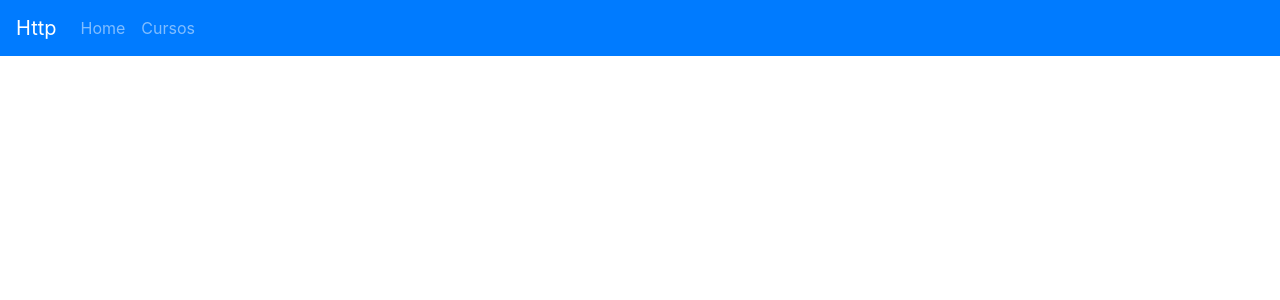
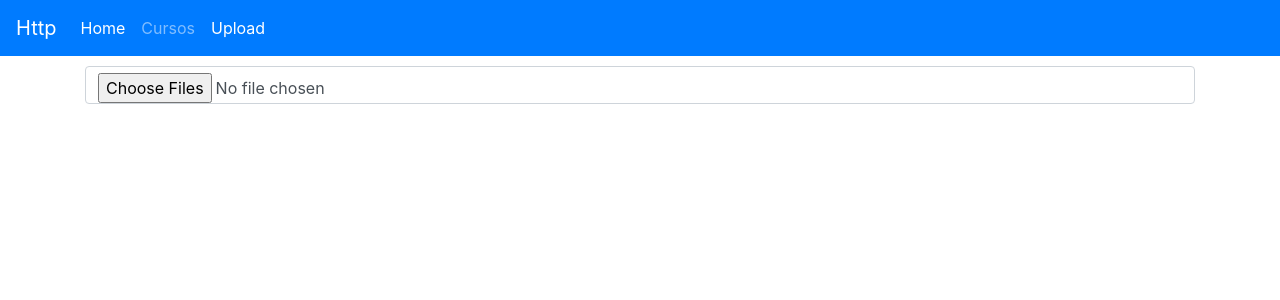
Before and after one commit to paulosergiomatos/angular-course, an Angular app: page /upload in a window 1280 px wide. Before the commit this address led to /. Shown: the top 300 px of the page. Built offline with nearby package versions, Linux system fonts and the light colour scheme.

Commit message:
aula 135

```diff
--- a/src/app/app-routing.module.ts
+++ b/src/app/app-routing.module.ts
@@ -3,13 +3,17 @@ import { RouterModule, Routes } from '@angular/router';
 
 const routes: Routes = [
   {
-    path: '', pathMatch: 'full', redirectTo: 'cursos'
+    path: '', pathMatch: 'full', redirectTo: 'upload'
   },
   {
     path: 'cursos',
     // loadChildren: './cursos/cursos.module#CursosModule'
     // a partir do angular  8 mudou para a sintaxe abaixo
     loadChildren: () => import('./cursos/cursos.module').then(m => m.CursosModule)
+  },
+  {
+    path: 'upload',
+    loadChildren: () => import('./upload-file/upload-file.module').then(m => m.UploadFileModule)
   }
 ];
 
--- a/src/app/app.component.html
+++ b/src/app/app.component.html
@@ -1,18 +1,25 @@
 <nav class="navbar navbar-expand-lg navbar-dark bg-primary">
   <a class="navbar-brand" href="#">Http</a>
-  <button class="navbar-toggler" type="button" data-toggle="collapse" data-target="#navbarNav" aria-controls="navbarNav" aria-expanded="false"
-    aria-label="Toggle navigation">
+  <button class="navbar-toggler" type="button" data-toggle="collapse" data-target="#navbarNav" aria-controls="navbarNav"
+    aria-expanded="false" aria-label="Toggle navigation">
     <span class="navbar-toggler-icon"></span>
   </button>
   <div class="collapse navbar-collapse" id="navbarNav">
     <ul class="navbar-nav">
       <li class="nav-item">
-        <a class="nav-link" routerLinkActive="active" [routerLink]="['/']">Home <span class="sr-only">(current)</span></a>
-        </li>
-        <li class="nav-item">
+        <a class="nav-link" routerLinkActive="active" [routerLink]="['/']">Home <span
+            class="sr-only">(current)</span></a>
+      </li>
+      <li class="nav-item">
         <a class="nav-link" routerLinkActive="active" [routerLink]="['/cursos']">Cursos</a>
-        </li>
-      </ul>
+      </li>
+      <!-- <li class="nav-item">
+        <a class="nav-link" routerLinkActive="active" [routerLink]="['/rxjs-poc']">RxJS POC</a>
+      </li> -->
+      <li class="nav-item">
+        <a class="nav-link" routerLinkActive="active" [routerLink]="['/upload']">Upload</a>
+      </li>
+    </ul>
   </div>
 </nav>
 <div class="container">
--- /dev/null
+++ b/src/app/upload-file/upload-file/upload-file.component.html
@@ -0,0 +1,18 @@
+<div style="margin-top: 10px;">
+  <div class="input-group">
+    <input type="file" class="form-control" id="customFile" (change)="onChange($event)" multiple>
+    <!-- <button class="btn btn-outline-secondary" type="button" id="inputGroupFileAddon04">Button</button> -->
+  </div>
+  <label for="customFile" id="customFileLabel"></label>
+</div>
+
+<!-- <div class="mb-3">
+  <input class="form-control" type="file" id="formFile">
+</div>
+
+<div style="margin-top: 10px">
+  <div class="custom-file">
+    <input type="file" class="custom-file-input" id="customFile" (change)="onChange($event)" multiple />
+    <label class="custom-file-label" for="customFile" id="customFileLabel">Selecionar Arquivo</label>
+  </div>
+</div> -->
--- /dev/null
+++ b/src/app/upload-file/upload-file/upload-file.component.ts
@@ -0,0 +1,28 @@
+import { Component, OnInit } from '@angular/core';
+import { InputFiles } from 'typescript';
+
+@Component({
+  selector: 'app-upload-file',
+  templateUrl: './upload-file.component.html',
+  styleUrls: ['./upload-file.component.scss']
+})
+export class UploadFileComponent implements OnInit {
+
+  constructor() { }
+
+  ngOnInit(): void {
+  }
+
+  onChange(event: Event): void {
+    const selectedFiles = (event.currentTarget as HTMLInputElement).files;
+    const lbl = document.getElementById('customFileLabel');
+    if (lbl && selectedFiles) {
+      const fileNames = [];
+      for (let i = 0; i < selectedFiles.length; i++) {
+        const element = selectedFiles.item(i);
+        fileNames.push(element?.name);
+      }
+      lbl.innerHTML = fileNames.join(', ');
+    }
+  }
+}
```
Also changed, not shown: src/app/upload-file/upload-file-routing.module.ts (added, +13 -0 lines), src/app/upload-file/upload-file.module.ts (added, +15 -0 lines), src/app/upload-file/upload-file/upload-file.component.scss (added), 1 other file (tests, documents, lock files or other folders).
